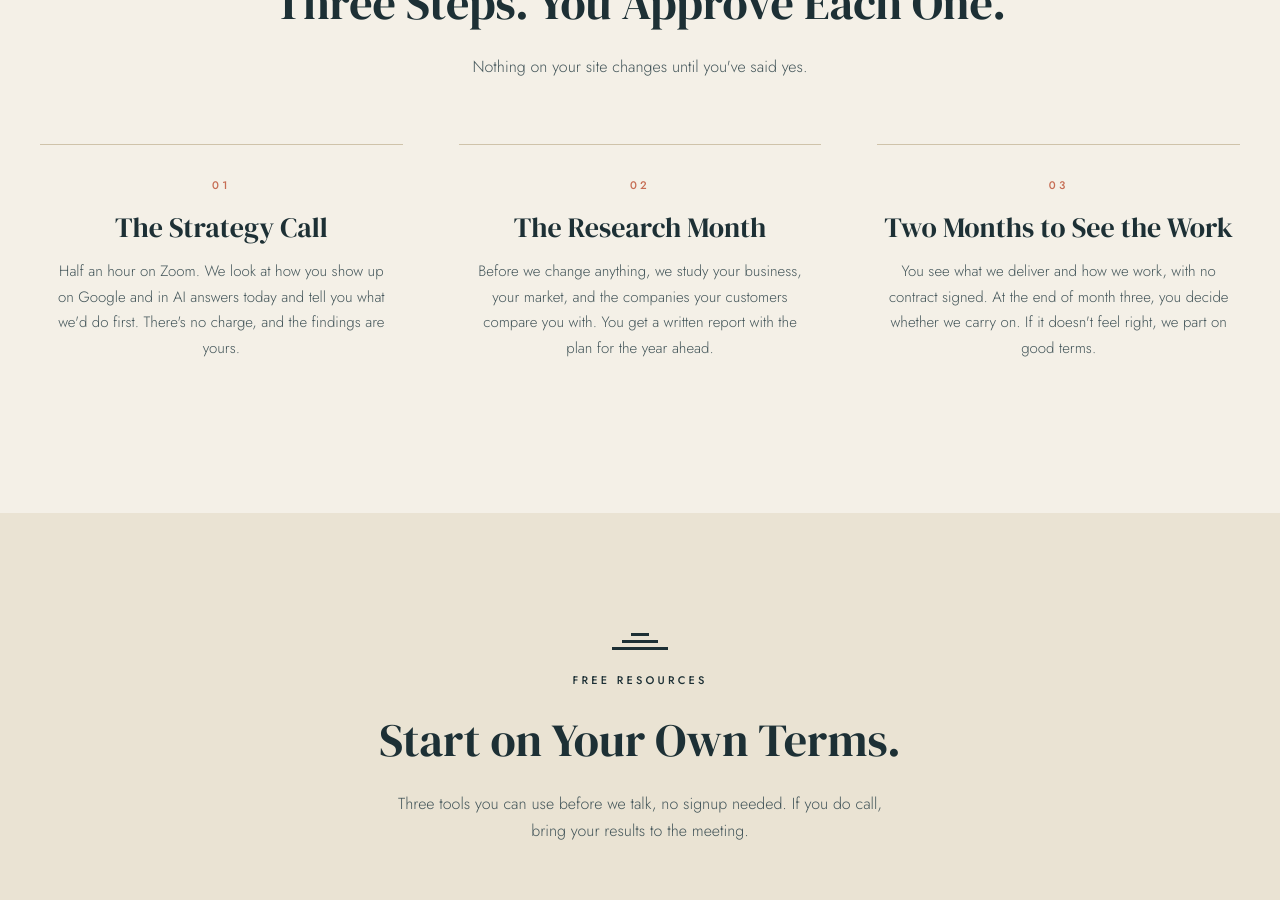
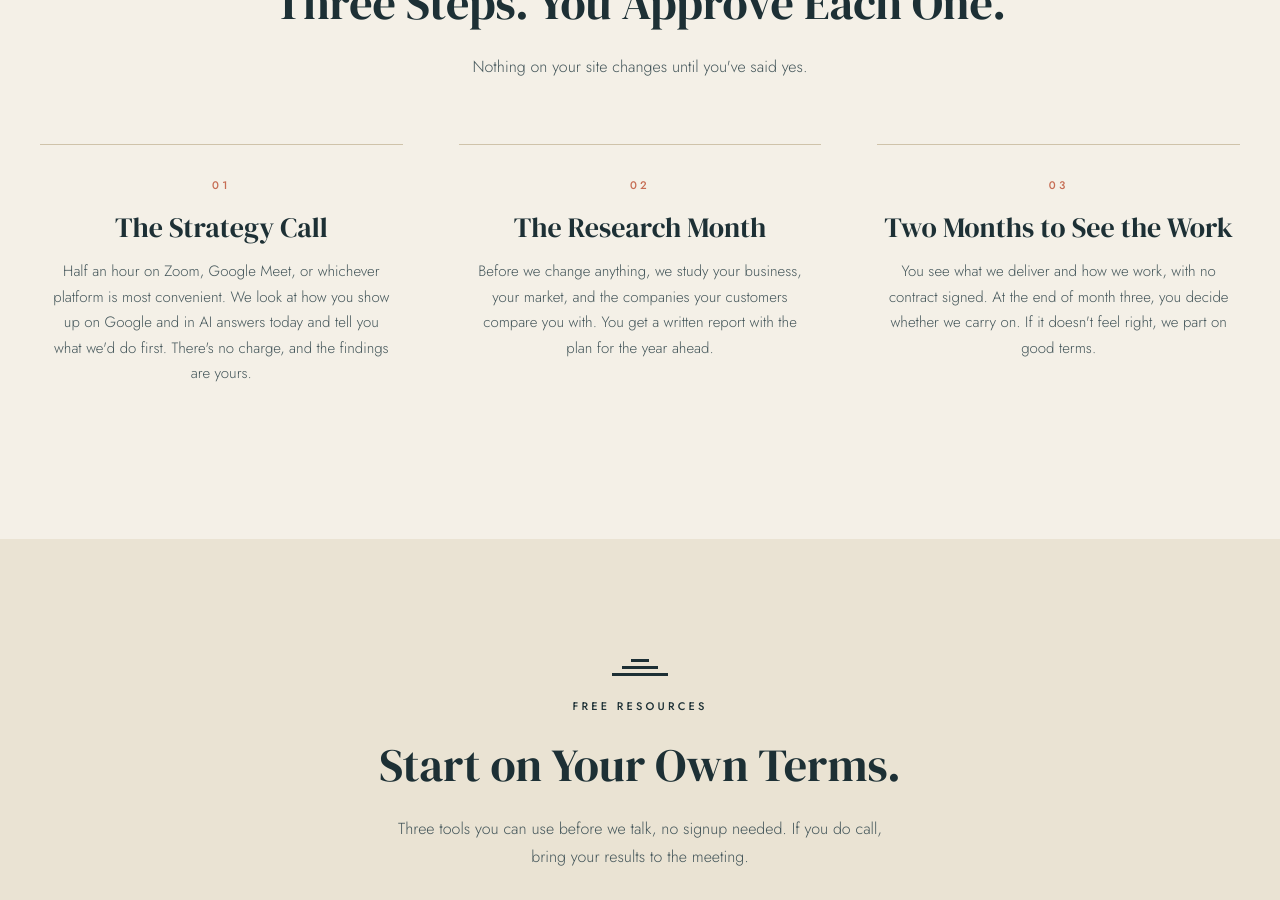
Before and after one commit to benalan317/30adigitalmarketing, a Jekyll site: the page built from index.html, in a window 1280 px wide and 900 px high, scrolled down 2073 px. Built offline with Jekyll 4.4.1, drawn with Linux system fonts in a browser that asks for light colours; some of the changed text lies outside the part shown.

Commit message:
Homepage: restore "digital marketing agency" in hero, flexible call platform
Co-Authored-By: Claude Sonnet 5.5 <noreply@anthropic.com>
Claude-Session: https://claude.ai/code/session_01Uq3wGXRxCq1fk7pboefqG3

```diff
--- a/index.html
+++ b/index.html
@@ -70,7 +70,7 @@ FAQ wording lives in _data/home_faq.yml.
       <li>
         <span class="num">01</span>
         <h3>The Strategy Call</h3>
-        <p>Half an hour on Zoom. We look at how you show up on Google and in AI answers today and tell you what we'd do first. There's no charge, and the findings are yours.</p>
+        <p>Half an hour on Zoom, Google Meet, or whichever platform is most convenient. We look at how you show up on Google and in AI answers today and tell you what we'd do first. There's no charge, and the findings are yours.</p>
       </li>
       <li>
         <span class="num">02</span>
```
Also changed, not shown: other parts of index.html (+1 -1 lines).
